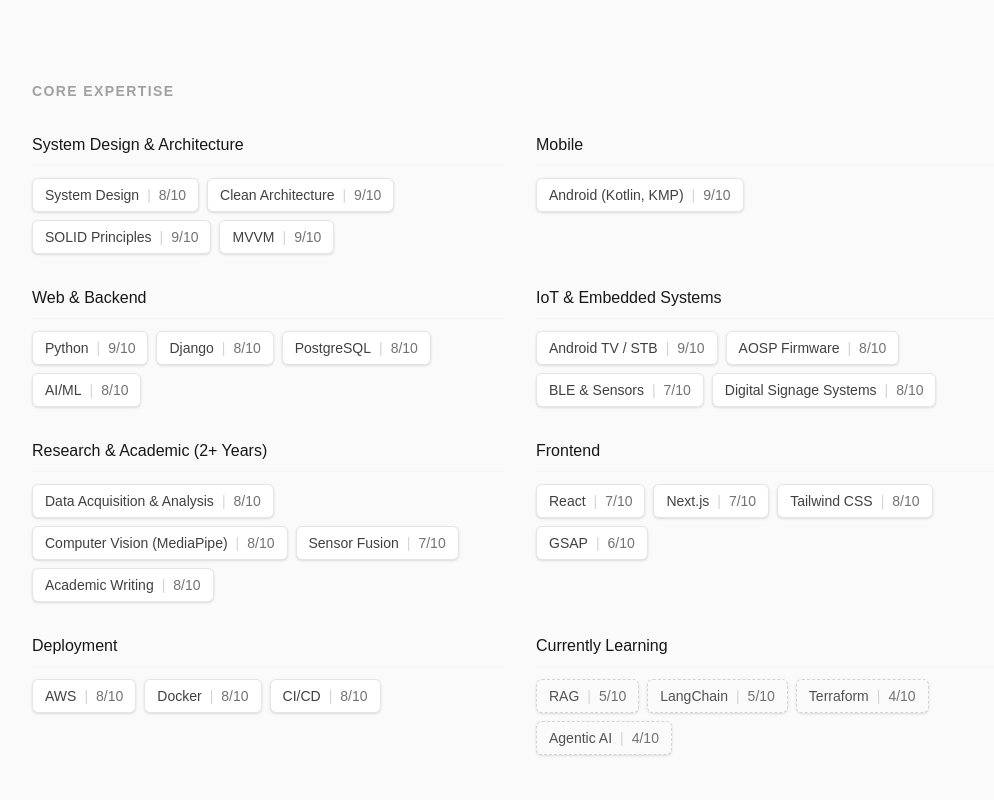
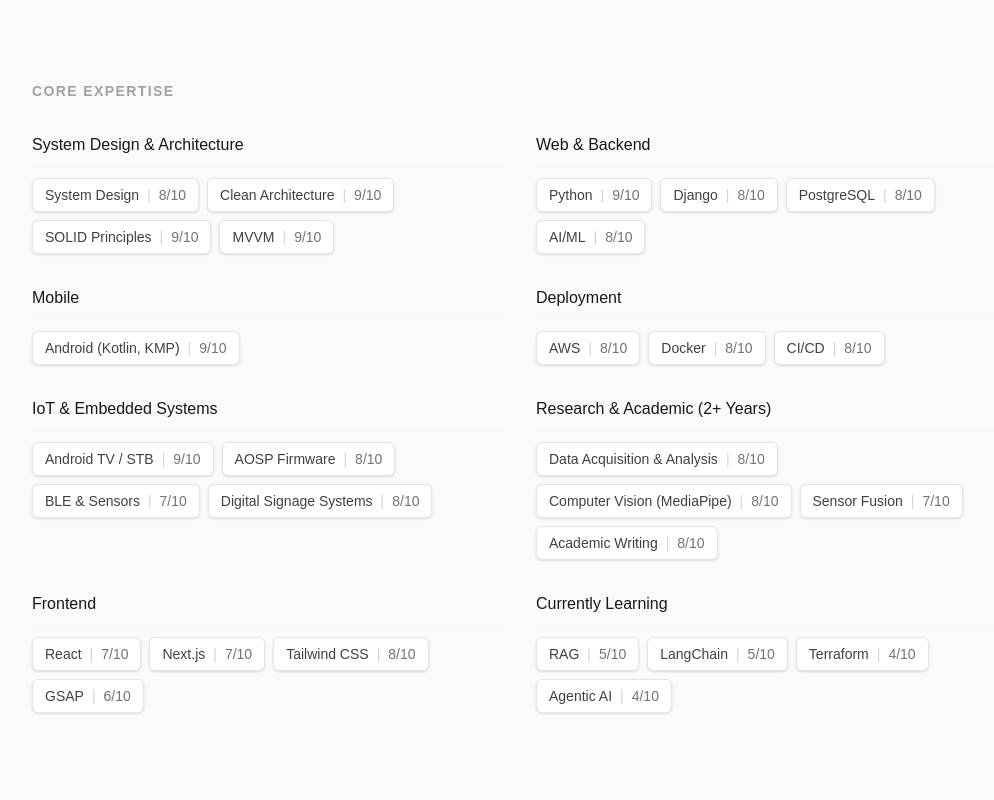
Before and after one commit to AmitGupta1994/amitgupta-portfolio, a Next.js app in the folder apps/frontend/: page / in a window 1280 px wide. Shown: the part 740-1540 px from the top of the page, without its empty margins (120-1114 px from the left). Built offline with nearby package versions, Linux system fonts and the light colour scheme.

Commit message:
[update][data/skills]

```diff
--- a/apps/frontend/src/data/skills.ts
+++ b/apps/frontend/src/data/skills.ts
@@ -1,7 +1,11 @@
-export const skillsData = {
-  architecture: {
+import { SkillCategoryData } from '@/types/skill';
+
+export const skillsData: SkillCategoryData[] = [
+  {
+    id: "architecture",
     title: "System Design & Architecture",
     show: true,
+    priority: 1,
     items: [
       { name: "System Design", rating: 8 },
       { name: "Clean Architecture", rating: 9 },
@@ -9,16 +13,11 @@
       { name: "MVVM", rating: 9 }
     ]
   },
-  mobile: {
-    title: "Mobile",
-    show: true,
-    items: [
-      { name: "Android (Kotlin, KMP)", rating: 9 }
-    ]
-  },
-  web: {
+  {
+    id: "web",
     title: "Web & Backend",
     show: true,
+    priority: 2,
     items: [
       { name: "Python", rating: 9 },
       { name: "Django", rating: 8 },
@@ -26,9 +25,31 @@
       { name: "AI/ML", rating: 8 }
     ]
   },
-  iot_embedded: {
+  {
+    id: "mobile",
+    title: "Mobile",
+    show: true,
+    priority: 3,
+    items: [
+      { name: "Android (Kotlin, KMP)", rating: 9 }
+    ]
+  },
+  {
+    id: "deployment",
+    title: "Deployment",
+    show: true,
+    priority: 4,
+    items: [
+      { name: "AWS", rating: 8 },
+      { name: "Docker", rating: 8 },
+      { name: "CI/CD", rating: 8 }
+    ]
+  },
+  {
+    id: "iot_embedded",
     title: "IoT & Embedded Systems",
     show: true,
+    priority: 5,
     items: [
       { name: "Android TV / STB", rating: 9 },
       { name: "AOSP Firmware", rating: 8 },
@@ -36,9 +57,11 @@
       { name: "Digital Signage Systems", rating: 8 }
     ]
   },
-  research: {
+  {
+    id: "research",
     title: "Research & Academic (2+ Years)",
     show: true,
+    priority: 6,
     items: [
       { name: "Data Acquisition & Analysis", rating: 8 },
       { name: "Computer Vision (MediaPipe)", rating: 8 },
@@ -46,9 +69,11 @@
       { name: "Academic Writing", rating: 8 }
     ]
   },
-  frontend: {
+  {
+    id: "frontend",
     title: "Frontend",
     show: true,
+    priority: 7,
     items: [
       { name: "React", rating: 7 },
       { name: "Next.js", rating: 7 },
@@ -56,18 +81,11 @@
       { name: "GSAP", rating: 6 }
     ]
   },
-  deployment: {
-    title: "Deployment",
-    show: true,
-    items: [
-      { name: "AWS", rating: 8 },
-      { name: "Docker", rating: 8 },
-      { name: "CI/CD", rating: 8 }
-    ]
-  },
-  learning: {
+  {
+    id: "learning",
     title: "Currently Learning",
     show: true,
+    priority: 8,
     items: [
       { name: "RAG", rating: 5 },
       { name: "LangChain", rating: 5 },
@@ -75,4 +93,4 @@
       { name: "Agentic AI", rating: 4 }
     ]
   }
-};
+];
--- a/apps/frontend/src/types/skill.ts
+++ b/apps/frontend/src/types/skill.ts
@@ -3,10 +3,10 @@
     rating:number|string
 }
 
-export interface SkillsCategoryData{
-    id:string
-    name:string
-    show:boolean
-    priority:number
-    items:Skill[]
+export interface SkillCategoryData {
+  id: string;
+  title: string;
+  show: boolean;
+  priority: number; // 1 is highest priority, 99 is lowest
+  items: Skill[];
 }
```
